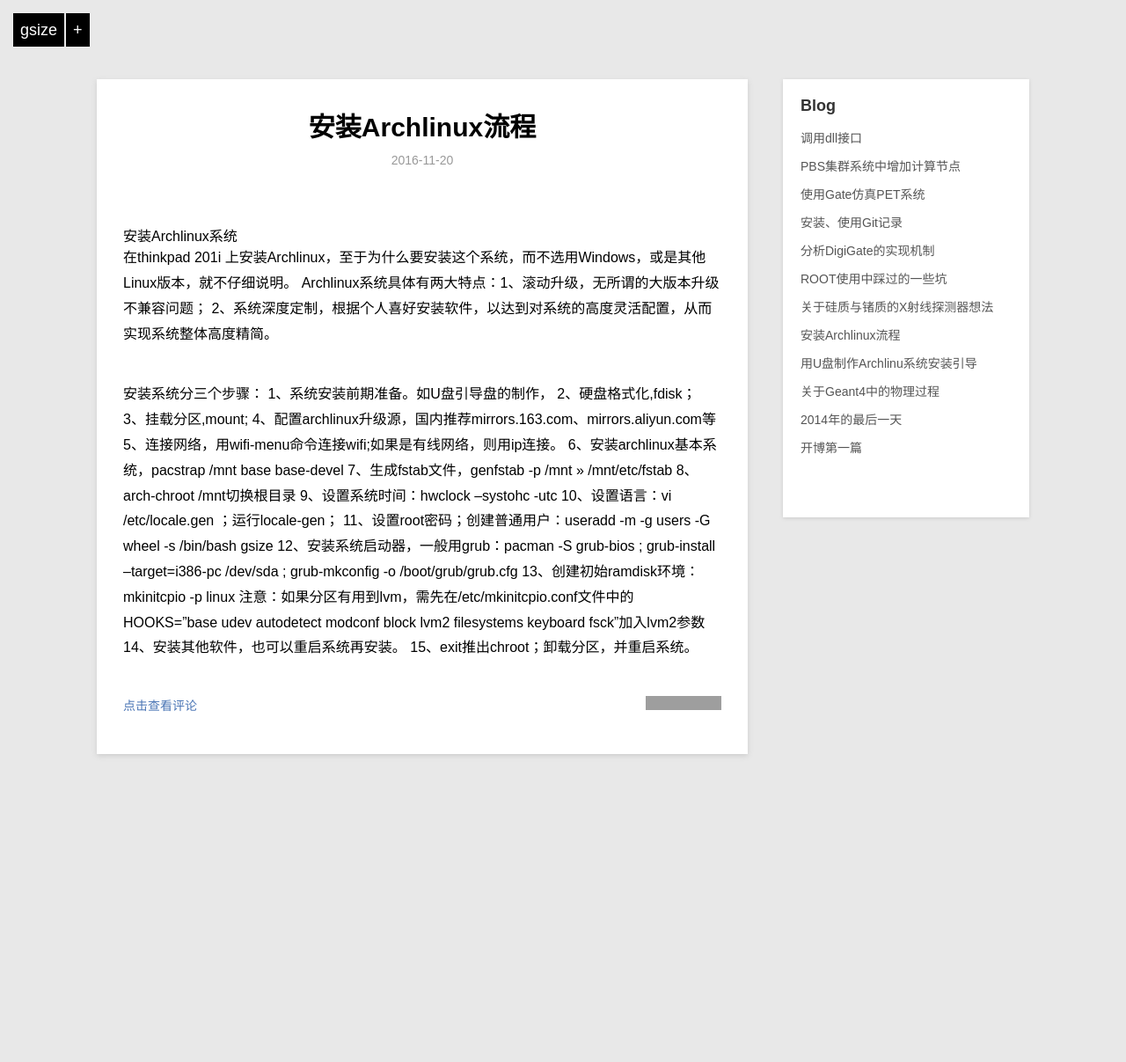
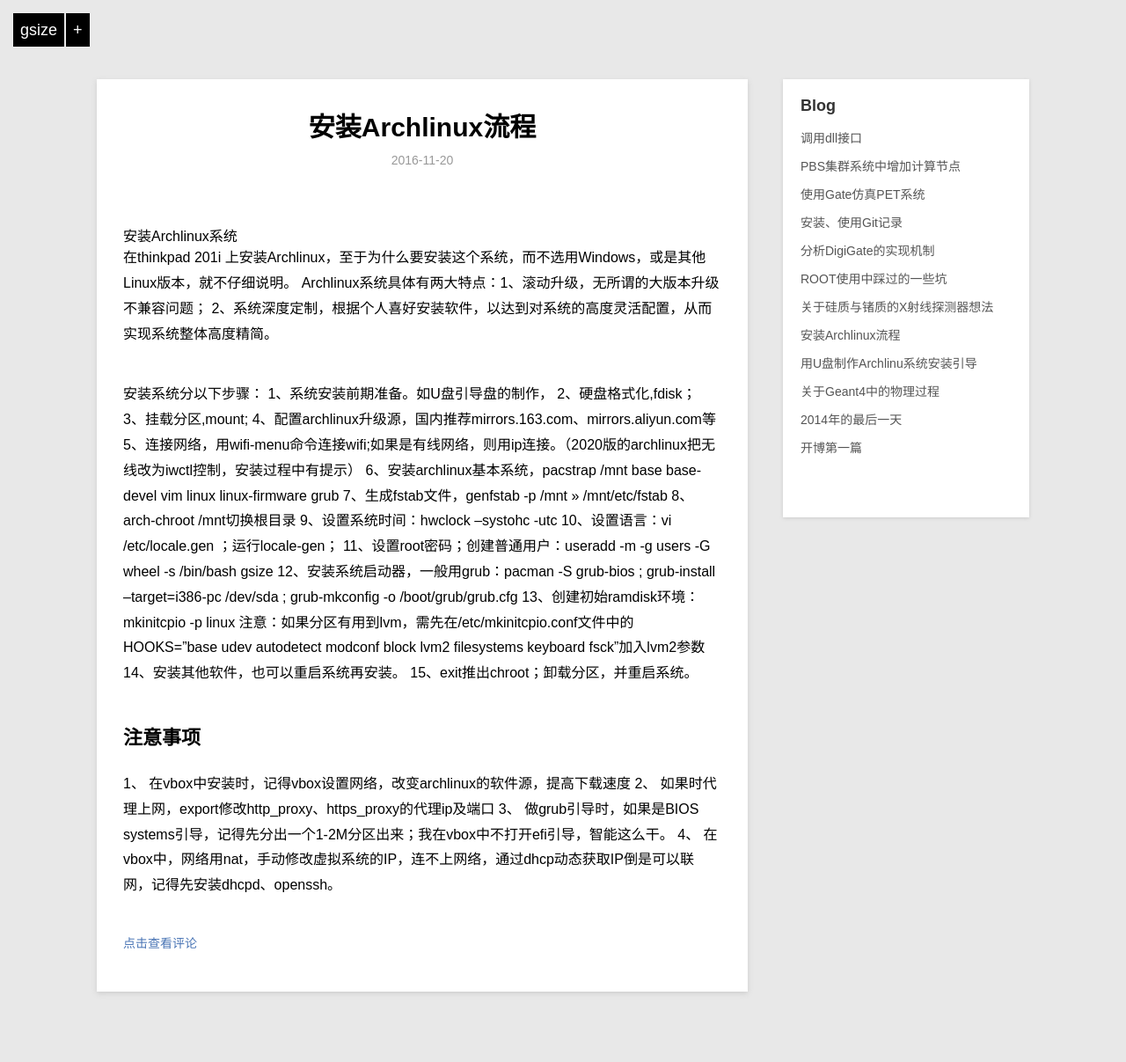
Before and after one commit to gsize/gsize.github.io, a Jekyll site: the page built from _posts/2016-11-20-install-Archlinux.md, in a window 1280 px wide. Shown: the whole page at 88% size. Built offline with Jekyll 4.4.1, drawn with Linux system fonts in a browser that asks for light colours; before the commit the page ends 937 px from its top, so only the background shows below that; grey boxes are pictures that could not be loaded.

Commit message:
Update 2016-11-20-install-Archlinux.md
更新安装记录

```diff
--- a/_posts/2016-11-20-install-Archlinux.md
+++ b/_posts/2016-11-20-install-Archlinux.md
@@ -11,13 +11,13 @@
 Archlinux系统具体有两大特点：1、滚动升级，无所谓的大版本升级不兼容问题；
 2、系统深度定制，根据个人喜好安装软件，以达到对系统的高度灵活配置，从而实现系统整体高度精简。
 
-安装系统分三个步骤：
+安装系统分以下步骤：
 1、系统安装前期准备。如U盘引导盘的制作，
 2、硬盘格式化,fdisk；
 3、挂载分区,mount;
 4、配置archlinux升级源，国内推荐mirrors.163.com、mirrors.aliyun.com等
-5、连接网络，用wifi-menu命令连接wifi;如果是有线网络，则用ip连接。
-6、安装archlinux基本系统，pacstrap /mnt base base-devel
+5、连接网络，用wifi-menu命令连接wifi;如果是有线网络，则用ip连接。（2020版的archlinux把无线改为iwctl控制，安装过程中有提示）
+6、安装archlinux基本系统，pacstrap /mnt base base-devel vim linux linux-firmware grub
 7、生成fstab文件，genfstab -p /mnt >> /mnt/etc/fstab
 8、arch-chroot /mnt切换根目录
 9、设置系统时间：hwclock --systohc -utc
@@ -28,5 +28,10 @@
 14、安装其他软件，也可以重启系统再安装。
 15、exit推出chroot；卸载分区，并重启系统。
 
+## 注意事项
+1、 在vbox中安装时，记得vbox设置网络，改变archlinux的软件源，提高下载速度
+2、 如果时代理上网，export修改http_proxy、https_proxy的代理ip及端口
+3、 做grub引导时，如果是BIOS systems引导，记得先分出一个1-2M分区出来；我在vbox中不打开efi引导，智能这么干。
+4、 在vbox中，网络用nat，手动修改虚拟系统的IP，连不上网络，通过dhcp动态获取IP倒是可以联网，记得先安装dhcpd、openssh。
 
 [Gsize]:    http://gsize.github.io  "Gsize"
```
